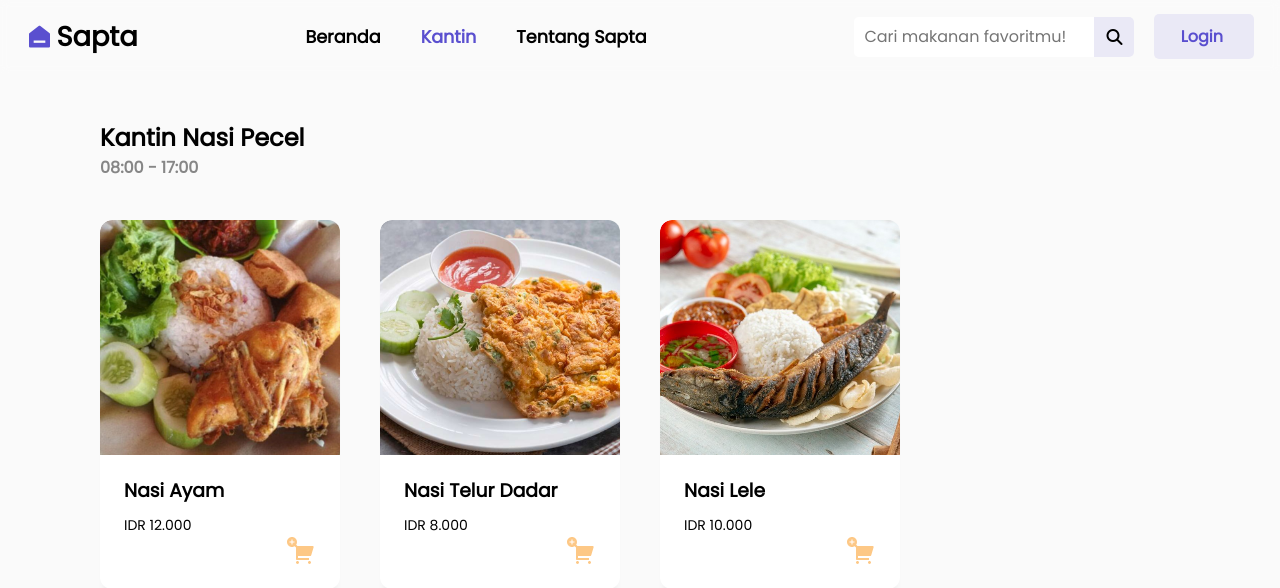
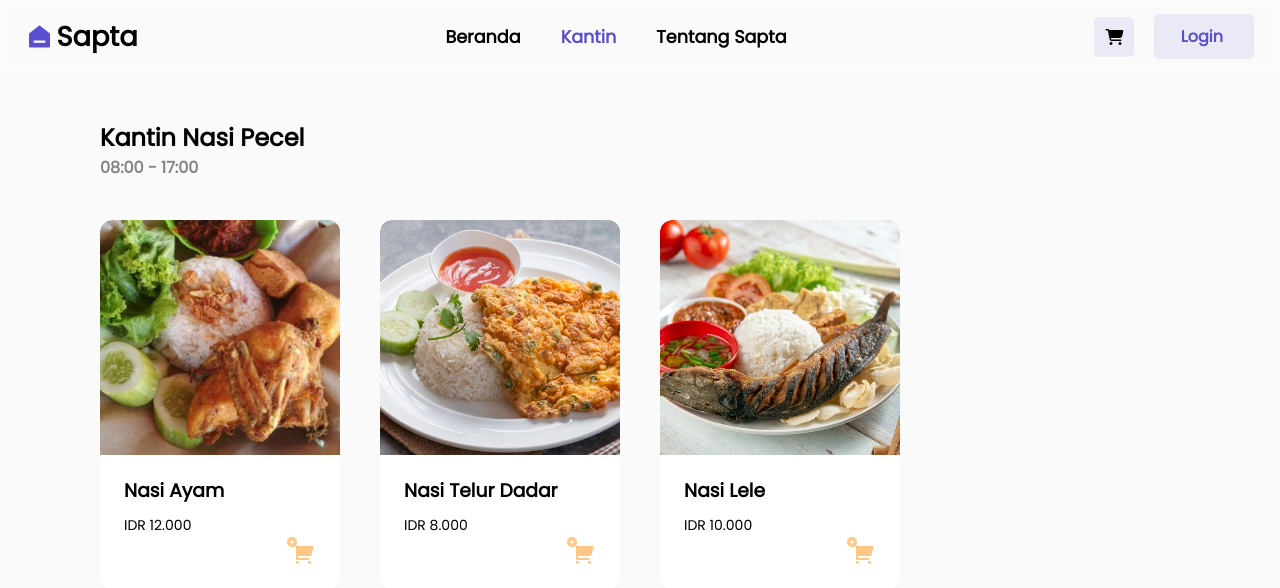
Before and after one commit to tegar2804/Sapta-Online, a PHP site: page /kantinNasiPecel.php in a window 1280 px wide; the page is wider, and only the part inside the window is pictured. Shown: the top 588 px of that part. Run offline with PHP 8.4, Linux system fonts and the light colour scheme; some libraries are stand-ins or nearby versions.

Commit message:
ganti navbar

```diff
--- a/beranda.php
+++ b/beranda.php
@@ -22,9 +22,8 @@
         </ul>
 
 		<div class="main">
-            <input type="search" placeholder="Cari makanan favoritmu!" class="search">
             <label class="icon">
-                <i class="fa-solid fa-magnifying-glass"></i>
+                <i class="fa-solid fa-cart-shopping"></i>
             </label>
 
             <button class="login">
--- a/daftarKantin.php
+++ b/daftarKantin.php
@@ -22,9 +22,8 @@
         </ul>
 
 		<div class="main">
-            <input type="search" placeholder="Cari makanan favoritmu!" class="search">
             <label class="icon">
-                <i class="fa-solid fa-magnifying-glass"></i>
+                <i class="fa-solid fa-cart-shopping"></i>
             </label>
 
             <button class="login">
--- a/kantinAnekaMinumanSegar.php
+++ b/kantinAnekaMinumanSegar.php
@@ -22,9 +22,8 @@
         </ul>
 
 		<div class="main">
-            <input type="search" placeholder="Cari makanan favoritmu!" class="search">
             <label class="icon">
-                <i class="fa-solid fa-magnifying-glass"></i>
+                <i class="fa-solid fa-cart-shopping"></i>
             </label>
 
             <button class="login">
--- a/kantinBumbuKacang.php
+++ b/kantinBumbuKacang.php
@@ -22,9 +22,8 @@
         </ul>
 
 		<div class="main">
-            <input type="search" placeholder="Cari makanan favoritmu!" class="search">
             <label class="icon">
-                <i class="fa-solid fa-magnifying-glass"></i>
+                <i class="fa-solid fa-cart-shopping"></i>
             </label>
 
             <button class="login">
--- a/kantinJusBuahSegarSapta.php
+++ b/kantinJusBuahSegarSapta.php
@@ -22,9 +22,8 @@
         </ul>
 
 		<div class="main">
-            <input type="search" placeholder="Cari makanan favoritmu!" class="search">
             <label class="icon">
-                <i class="fa-solid fa-magnifying-glass"></i>
+                <i class="fa-solid fa-cart-shopping"></i>
             </label>
 
             <button class="login">
--- a/kantinMieAyamBaksoEnak.php
+++ b/kantinMieAyamBaksoEnak.php
@@ -22,9 +22,8 @@
         </ul>
 
 		<div class="main">
-            <input type="search" placeholder="Cari makanan favoritmu!" class="search">
             <label class="icon">
-                <i class="fa-solid fa-magnifying-glass"></i>
+                <i class="fa-solid fa-cart-shopping"></i>
             </label>
 
             <button class="login">
--- a/kantinNasiPadang.php
+++ b/kantinNasiPadang.php
@@ -22,9 +22,8 @@
         </ul>
 
 		<div class="main">
-            <input type="search" placeholder="Cari makanan favoritmu!" class="search">
             <label class="icon">
-                <i class="fa-solid fa-magnifying-glass"></i>
+                <i class="fa-solid fa-cart-shopping"></i>
             </label>
 
             <button class="login">
--- a/kantinNasiPecel.php
+++ b/kantinNasiPecel.php
@@ -22,9 +22,8 @@
         </ul>
 
 		<div class="main">
-            <input type="search" placeholder="Cari makanan favoritmu!" class="search">
             <label class="icon">
-                <i class="fa-solid fa-magnifying-glass"></i>
+                <i class="fa-solid fa-cart-shopping"></i>
             </label>
 
             <button class="login">
--- a/kantinNasiPecelStyle.css
+++ b/kantinNasiPecelStyle.css
@@ -91,28 +91,13 @@ header{
 	transition: all .50s ease;
 }
 
-.search {
-    top: 0;
-    height: 40px;
-    width: 240px;
-    border: none;
-    outline: none;
-    padding: 0px 10px;
-    color: #000000;
-    font-size: 16px;
-    font-family: 'Poppins';
-    font-weight: 200;
-    border-radius: 5px 0px 0px 5px;
-    margin-left: 40px;
-}
-
 .icon i{
     height: 50%;
     width: 40px;
     line-height: 40px;
     text-align: center;
     background: #EAE9F6;
-    border-radius: 0px 5px 5px 0px;
+    border-radius: 5px 5px 5px 5px;
 }
 
 .icon i:hover {
```
Also changed, not shown: berandaStyle.css (+1 -16 lines), daftarKantinSyle.css (+0 -15 lines).
